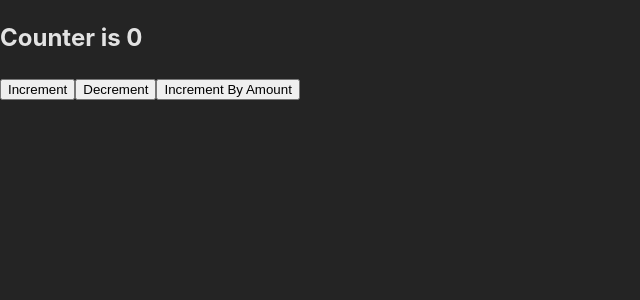
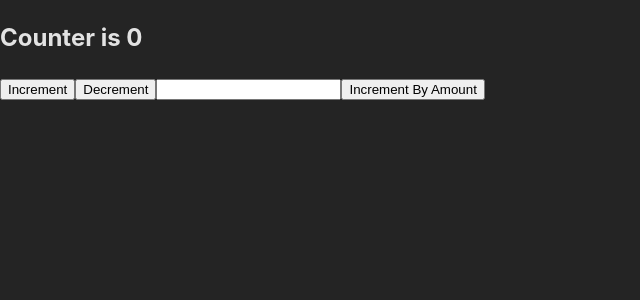
Before and after one commit to GhMamadreza84/Redux-Toolkit-Practice, a React (Vite) app: page / in a window 1280 px wide. Shown: the top 300 px of the page, without its empty margins (0-640 px from the left). Built offline with nearby package versions, Linux system fonts and the light colour scheme.

Commit message:
add new input and state for this

```diff
--- a/src/components/Counter.jsx
+++ b/src/components/Counter.jsx
@@ -1,9 +1,11 @@
 import { useSelector, useDispatch } from "react-redux";
+import { useState } from "react";
 import { incrementByAmount, selectCounter } from "../features/CounterSlice";
 import { increment, decrement } from "../features/CounterSlice";
 import Store from "../app/Store";
 
 const Counter = () => {
+  const [value, setValue] = useState("");
   const counter = useSelector(selectCounter);
   const dispatch = useDispatch();
   return (
@@ -11,7 +13,14 @@ const Counter = () => {
       <h2>Counter is {counter}</h2>
       <button onClick={() => dispatch(increment())}>Increment</button>
       <button onClick={() => dispatch(decrement())}>Decrement</button>
-      <button onClick={() => dispatch(incrementByAmount(2))}>Increment By Amount</button>
+      <input
+        type="text"
+        value={value}
+        onChange={(e) => setValue(e.target.value)}
+      />
+      <button onClick={() => dispatch(incrementByAmount(2))}>
+        Increment By Amount
+      </button>
     </div>
   );
 };
```
